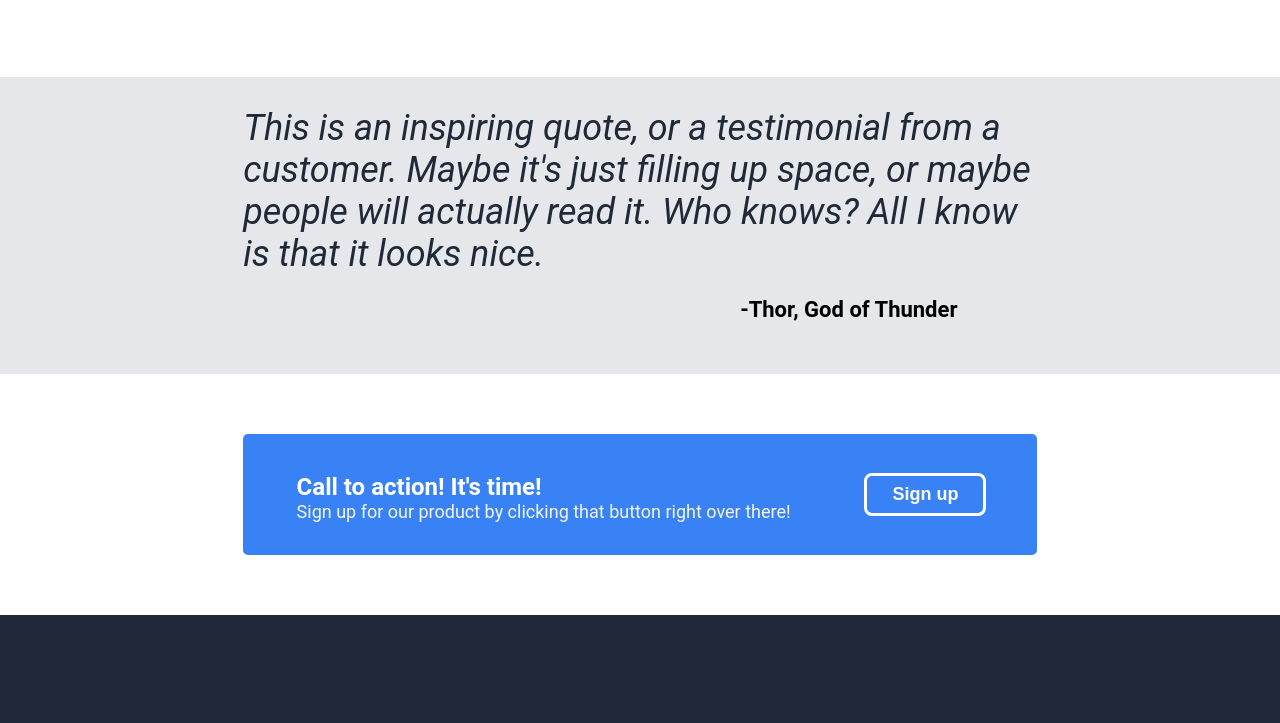
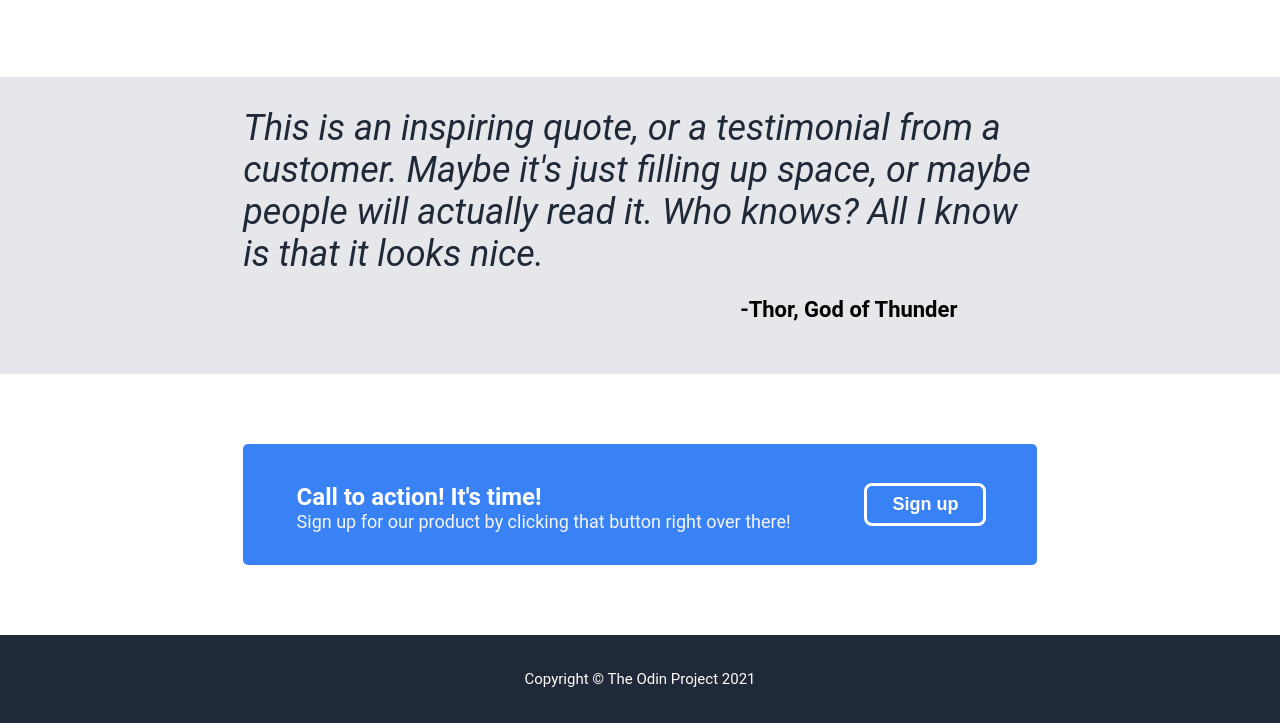
Before and after one commit to emiliobiz/odin-landing-page, a plain HTML site: page index.html in a window 1280 px wide. Shown: the part 861-1584 px from the top of the page. Before the commit the page ends 1476 px from the top, so only its background shows below. Drawn offline with Linux system fonts and the light colour scheme.

Commit message:
Add footer to index page with styling

```diff
--- a/index.html
+++ b/index.html
@@ -70,6 +70,10 @@
             <button>Sign up</button>
         </div>
     </div>
+
+    <div class="footer">
+        <p>Copyright © The Odin Project 2021</p>
+    </div>
 </body>
 
 </html>
--- a/style.css
+++ b/style.css
@@ -144,8 +144,8 @@ h2 {
 
 .fourth-part {
     background: white;
-    padding-top: 60px;
-    padding-bottom: 60px;
+    padding-top: 70px;
+    padding-bottom: 70px;
 }
 
 .fourth-part .container {
@@ -179,3 +179,11 @@ h2 {
     font-size: 18px;
     color: whitesmoke
 }
+
+.footer {
+    text-align: center;
+    color: white;
+    font-size: 15px;
+    padding-top: 20px;
+    padding-bottom: 20px;
+}
```
